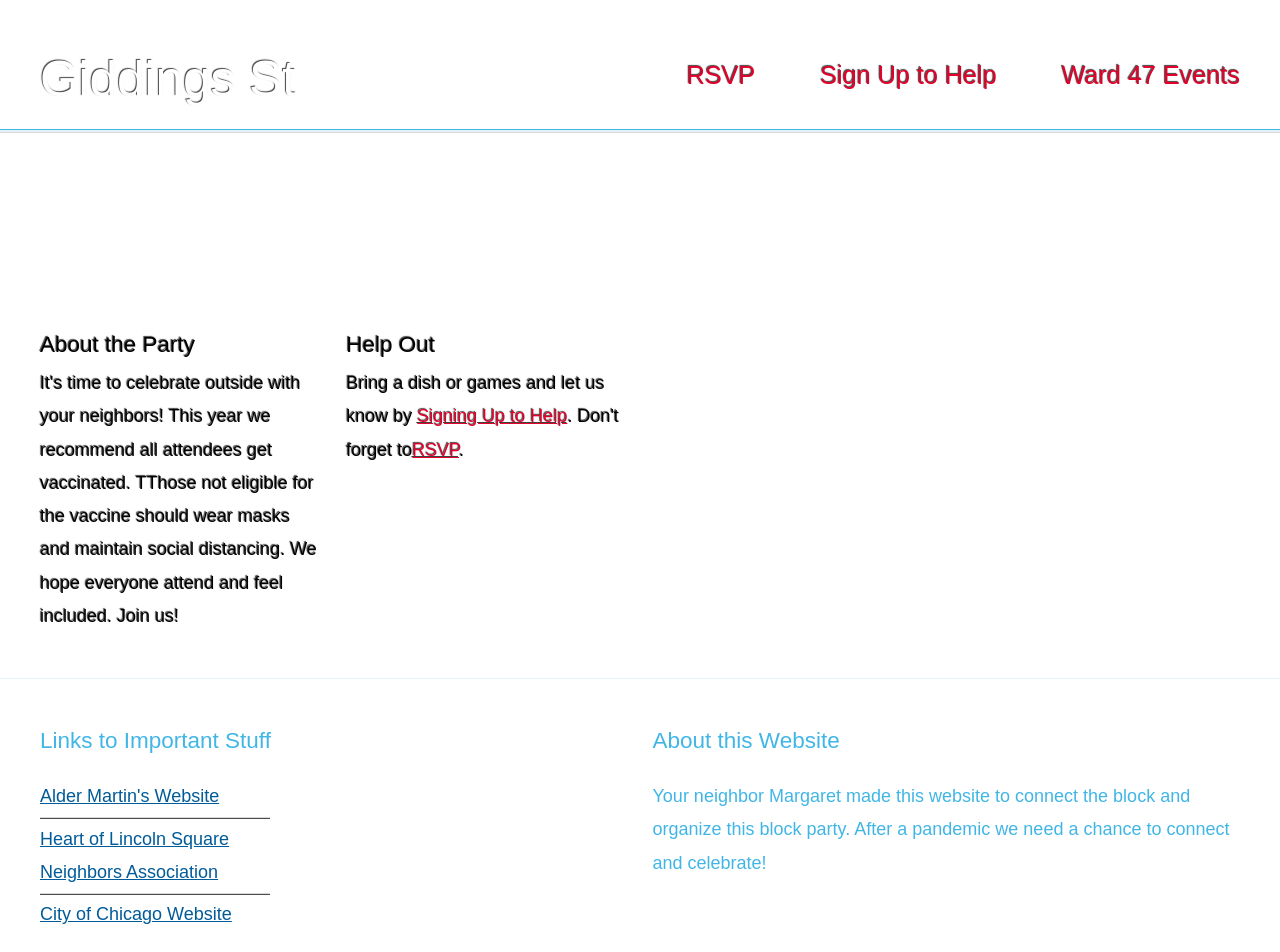
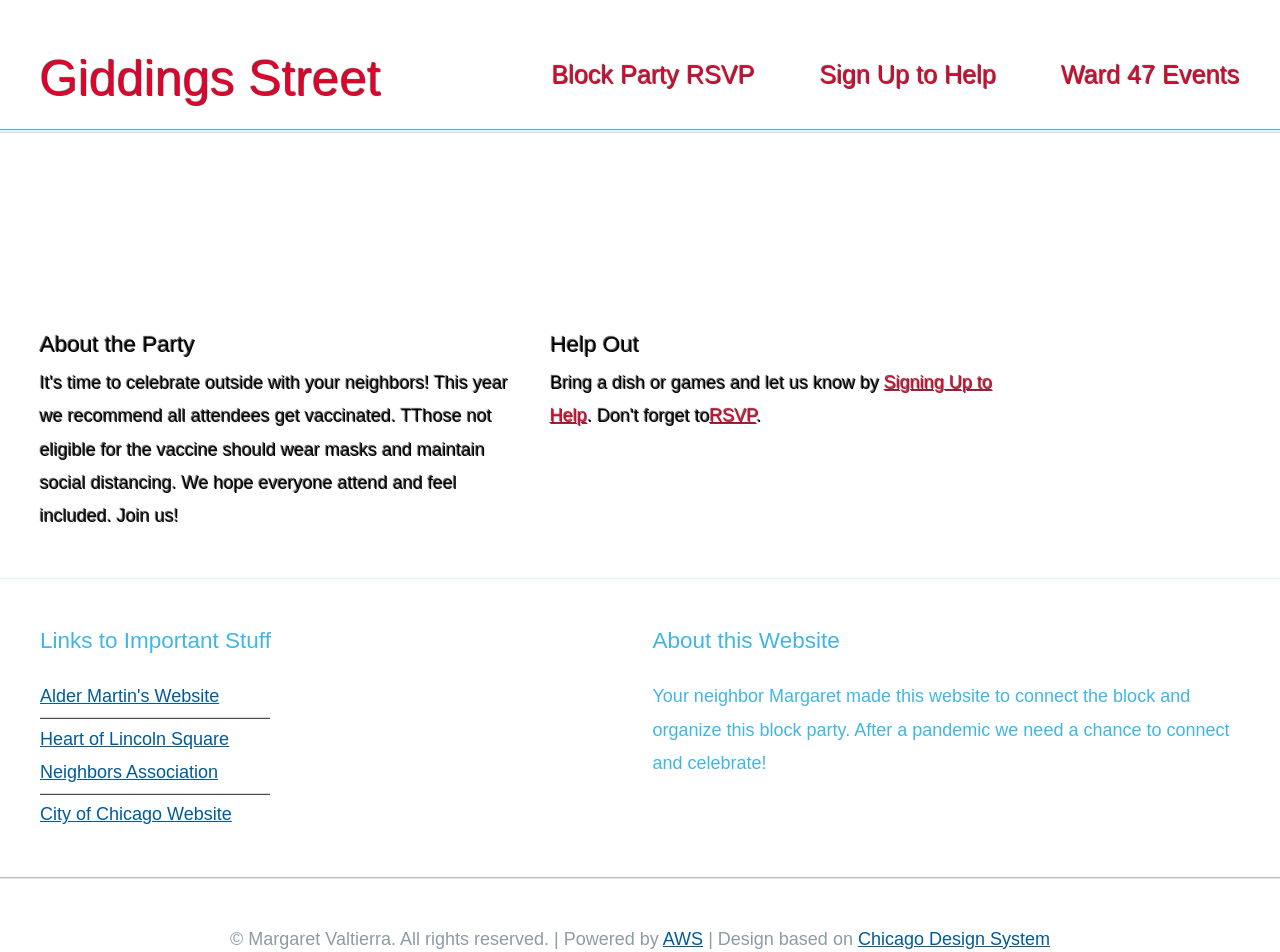
Before and after one commit to margaretvaltie/blockparty, a plain HTML site: page index.html in a window 1280 px wide. Shown: the top 952 px of the page. Drawn offline with Linux system fonts and the light colour scheme; a web font is replaced by a local one.

Commit message:
format changes

```diff
--- a/assets/css/main.css
+++ b/assets/css/main.css
@@ -1300,7 +1300,7 @@
 				}
 
 					#header h1 a {
-						color: #fff;
+						color: #E4002B;
 						text-decoration: none;
 					}
 
--- a/index.html
+++ b/index.html
@@ -17,11 +17,11 @@
 							<div class="12u">
 
 								<!-- Logo -->
-									<h1><a href="index.html" id="logo">Giddings St</a></h1>
+									<h1><a href="index.html">Giddings Street</a></h1>
 
 								<!-- Nav -->
 									<nav id="nav">
-										<a href="https://docs.google.com/forms/d/e/1FAIpQLSc22uhqfP6qU3M6UxyIU8FDFkzE5z-Q4dqf8FFixsUAyV-dHw/viewform?usp=sf_link" target="_blank">RSVP</a>
+										<a href="https://docs.google.com/forms/d/e/1FAIpQLSc22uhqfP6qU3M6UxyIU8FDFkzE5z-Q4dqf8FFixsUAyV-dHw/viewform?usp=sf_link" target="_blank">Block Party RSVP</a>
 										<a href="https://docs.google.com/forms/d/e/1FAIpQLSfxh-85OUR-HDmSXbbyr1cfq_V2z5NuUxzP9aOVMtKUjZz1PQ/viewform?usp=sf_link">Sign Up to Help</a>
 										<a href="https://www.aldermanmartin.com/" target="_blank">Ward 47 Events</a>
 
@@ -51,7 +51,7 @@
 					<div id="features">
 						<div class="container">
 							<div class="row">
-								<div class="3u 12u(mobile)">
+								<div class="5u 12u(mobile)">
 
 									<!-- Feature #1 -->
 										<section>
@@ -61,7 +61,7 @@
 										</section>
 
 								</div>
-								<div class="3u 12u(mobile)">
+								<div class="5u 12u(mobile)">
 
 									<!-- Feature #2 -->
 										<section>
```
Also changed, not shown: assets/images/LincolnSquareSign.jpg (added).
